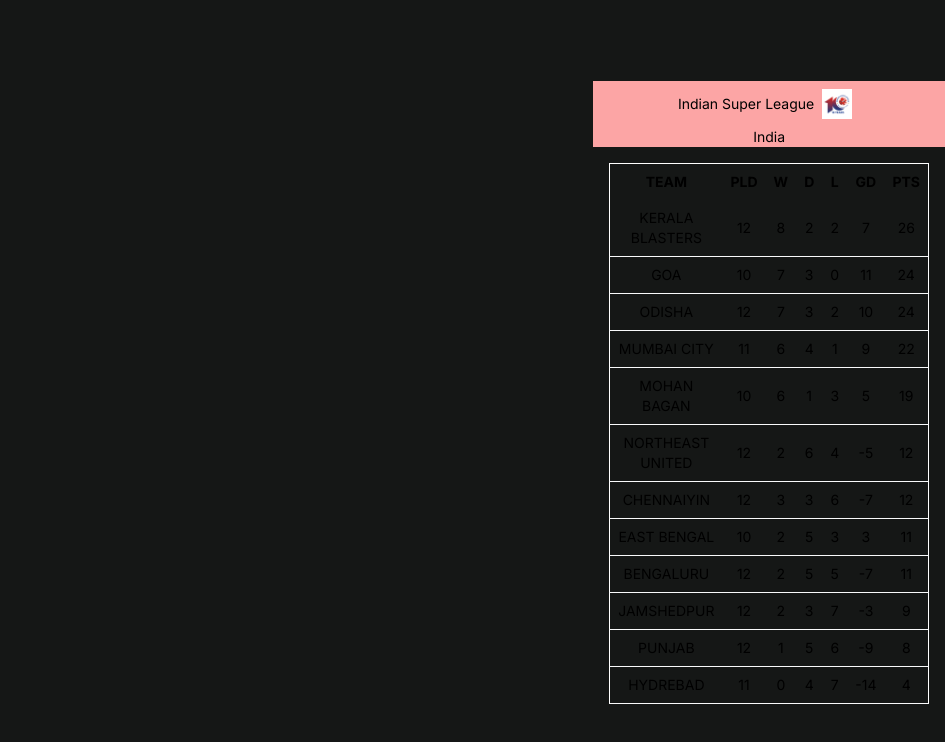
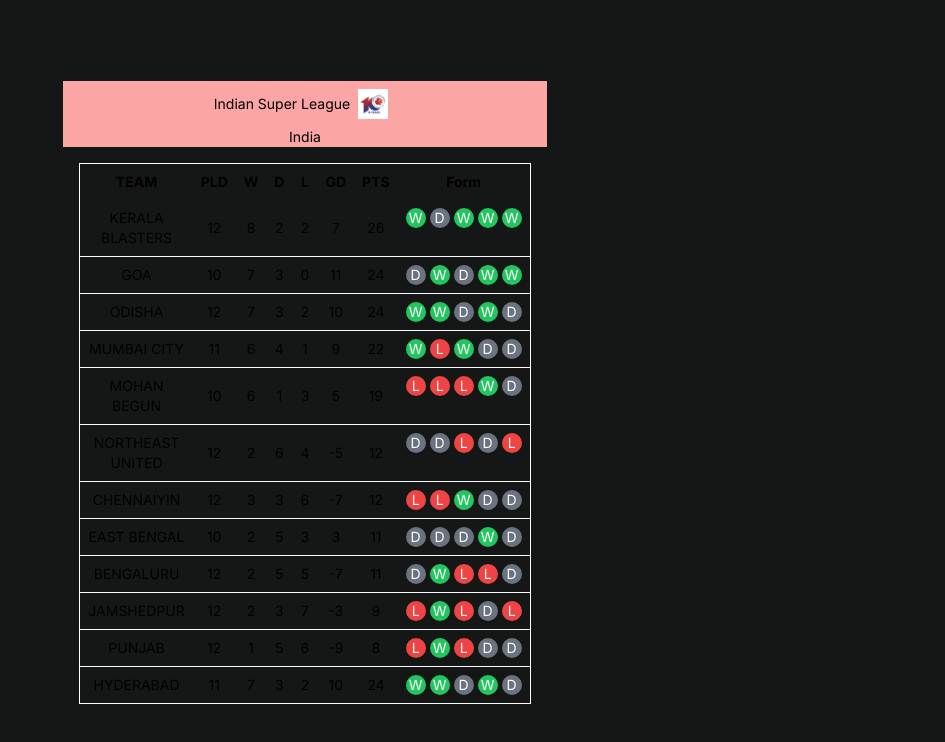
Before and after one commit to AestheticDebuggers/football-fever, a Next.js app: page /isl in a window 1280 px wide. Shown: the top 742 px of the page, without its empty margins (335-1280 px from the left). Built offline with nearby package versions, Linux system fonts and the light colour scheme.

Commit message:
update : isltable

```diff
--- a/src/app/isl/page.tsx
+++ b/src/app/isl/page.tsx
@@ -4,48 +4,47 @@
   PTS: number;
   GD: number;
   PLD: number;
-    W:number;
-    L:number;
-    D:number;
-
+  W: number;
+  L: number;
+  D: number;
+  matches: { result: 'win' | 'draw' | 'loss' }[];
 
 }
 
 const ISLLeaderboard = () => {
   const participants: Participant[] = [
-      { name: 'KERALA BLASTERS', PLD: 12,W:8,D:2,L:2, GD: 7, PTS: 26 },
-      { name: 'GOA', PLD: 10,W:7,D:3,L:0,GD: 11, PTS: 24 },
-      { name: 'ODISHA', PLD: 12,W:7,D:3,L:2, GD: 10, PTS: 24 },
-      { name: 'MUMBAI CITY', PLD: 11,W:6,D:4,L:1, GD: 9, PTS: 22 },
-      { name: 'MOHAN BAGAN', PLD: 10,W:6,D:1,L:3, GD: 5, PTS: 19 },
-      { name: 'NORTHEAST UNITED ', PLD: 12,W:2,D:6,L:4, GD: -5, PTS: 12 },
-      { name: 'CHENNAIYIN', PLD: 12,W:3,D:3,L:6, GD: -7, PTS: 12 },
-      { name: 'EAST BENGAL', PLD: 10,W:2,D:5,L:3, GD: 3, PTS: 11 },
-      { name: 'BENGALURU', PLD: 12,W:2,D:5,L:5, GD: -7, PTS: 11 },
-      { name: 'JAMSHEDPUR', PLD: 12,W:2,D:3,L:7, GD: -3, PTS: 9 },
-      { name: 'PUNJAB', PLD: 12,W:1,D:5,L:6, GD: -9, PTS: 8 },
-      { name: 'HYDREBAD', PLD: 11,W:0,D:4,L:7, GD: -14, PTS: 4 },
-      // Add more participants as needed
+    { name: 'KERALA BLASTERS', PLD: 12, W: 8, D: 2, L: 2, GD: 7, PTS: 26, matches: [{ result: 'win' }, { result: 'draw' }, { result: 'win' }, { result: 'win' }, { result: 'win' }] },
+    { name: 'GOA', PLD: 10, W: 7, D: 3, L: 0, GD: 11, PTS: 24, matches: [{ result: 'draw' }, { result: 'win' }, { result: 'draw' }, { result: 'win' }, { result: 'win' }] },
+    { name: 'ODISHA', PLD: 12, W: 7, D: 3, L: 2, GD: 10, PTS: 24, matches: [{ result: 'win' }, { result: 'win' }, { result: 'draw' }, { result: 'win' }, { result: 'draw' }] },
+    { name: 'MUMBAI CITY', PLD: 11, W: 6, D: 4, L: 1, GD: 9, PTS: 22, matches: [{ result: 'win' }, { result: 'loss' }, { result: 'win' }, { result: 'draw' }, { result: 'draw' }] },
+    { name: 'MOHAN BEGUN', PLD: 10, W: 6, D: 1, L: 3, GD: 5, PTS: 19, matches: [{ result: 'loss' }, { result: 'loss' }, { result: 'loss' }, { result: 'win' }, { result: 'draw' }] },
+    { name: 'NORTHEAST UNITED', PLD: 12, W: 2, D: 6, L: 4, GD: -5, PTS: 12, matches: [{ result: 'draw' }, { result: 'draw' }, { result: 'loss' }, { result: 'draw' }, { result: 'loss' }] },
+    { name: 'CHENNAIYIN', PLD: 12, W: 3, D: 3, L: 6, GD: -7, PTS: 12, matches: [{ result: 'loss' }, { result: 'loss' }, { result: 'win' }, { result: 'draw' }, { result: 'draw' }] },
+    { name: 'EAST BENGAL', PLD: 10, W: 2, D: 5, L: 3, GD: 3, PTS: 11, matches: [{ result: 'draw' }, { result: 'draw' }, { result: 'draw' }, { result: 'win' }, { result: 'draw' }] },
+    { name: 'BENGALURU', PLD: 12, W: 2, D: 5, L: 5, GD: -7, PTS: 11, matches: [{ result: 'draw' }, { result: 'win' }, { result: 'loss' }, { result: 'loss' }, { result: 'draw' }] },
+    { name: 'JAMSHEDPUR', PLD: 12, W: 2, D: 3, L: 7, GD: -3, PTS: 9, matches: [{ result: 'loss' }, { result: 'win' }, { result: 'loss' }, { result: 'draw' }, { result: 'loss' }] },
+    { name: 'PUNJAB', PLD: 12, W: 1, D: 5, L: 6, GD: -9, PTS: 8, matches: [{ result: 'loss' }, { result: 'win' }, { result: 'loss' }, { result: 'draw' }, { result: 'draw' }] },
+    { name: 'HYDERABAD', PLD: 11, W: 7, D: 3, L: 2, GD: 10, PTS: 24, matches: [{ result: 'win' }, { result: 'win' }, { result: 'draw' }, { result: 'win' }, { result: 'draw' }] },
   ];
+return (
+  <div className="flex h-screen bg-[#151716] justify-center items-center text-sm">
+    <div className="flex flex-col justify-center text-center">
+      <h1 className="flex justify-center items-center  bg-red-300">
+        Indian Super League<img src="/logo.jpg" className="w-[30px] h-[30px] m-2" />
+      </h1>
+      <h2 className="flex flex-col justify-center items-left bg-red-300">India</h2>
 
-    return (
-      <div className="flex h-screen bg-[#151716] justify-end text-sm">
-  <div className='flex flex-col justify-center text-center'>
-        <h1 className='flex justify-center items-center  bg-red-300'>Indian Super League<img src="/logo.jpg" className='w-[30px] h-[30px] m-2'/></h1>
-        <h2 className='flex flex-col justify-center items-left bg-red-300'>India</h2>
-
-        <table className="border border-white w-60 m-4">
+      <table className="border border-white  w-60 m-4">
         <thead>
           <tr>
             <th className="p-2">TEAM</th>
-
             <th className="p-2">PLD</th>
             <th className="p-2">W</th>
             <th className="p-2">D</th>
             <th className="p-2">L</th>
             <th className="p-2">GD</th>
             <th className="p-2">PTS</th>
-
+            <th className="p-2">Form</th>
           </tr>
         </thead>
         <tbody>
@@ -58,6 +57,17 @@
               <td className="p-2">{participant.L}</td>
               <td className="p-2">{participant.GD}</td>
               <td className="p-2">{participant.PTS}</td>
+              <td className="p-2 flex space-x-1">
+                {participant.matches.slice(0, 5).map((match, index) => (
+                  <span
+                    key={index}
+                    className={`inline-block w-5 h-5 text-white rounded-full ${match.result === 'win' ? 'bg-green-500' : match.result === 'draw' ? 'bg-gray-500' : 'bg-red-500'
+                      }`}
+                  >
+                    {match.result === 'win' ? 'W' : match.result === 'draw' ? 'D' : 'L'}
+                  </span>
+                ))}
+              </td>
             </tr>
           ))}
         </tbody>
```
Also changed, not shown: 1 other file (tests, documents, lock files or other folders). Lines whose indentation alone changed are shown as unchanged.
